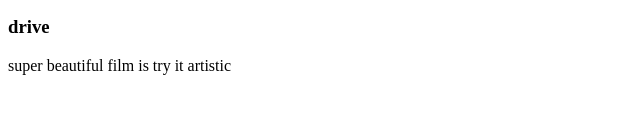
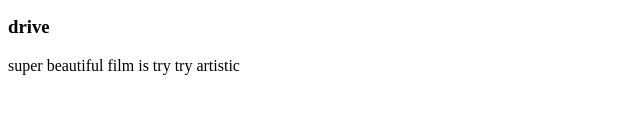
Before and after one commit to thevaidik/Web-dev-bootcamp, a plain HTML site: page 2.4 Movie Ranking Project/index.html in a window 1280 px wide. Shown: the part 273-386 px from the top of the page, 0-640 px from the left. Drawn offline with Linux system fonts and the light colour scheme.

Commit message:
branch 2 test

```diff
--- a/2.4 Movie Ranking Project/index.html
+++ b/2.4 Movie Ranking Project/index.html
@@ -7,4 +7,4 @@
 <h3>Ex Machina</h3>
 <p>Really cool sci-fi movie</p>
 <h3>drive</h3>
-<p>super beautiful film is try it artistic</p>
+<p>super beautiful film is try try artistic</p>
```
